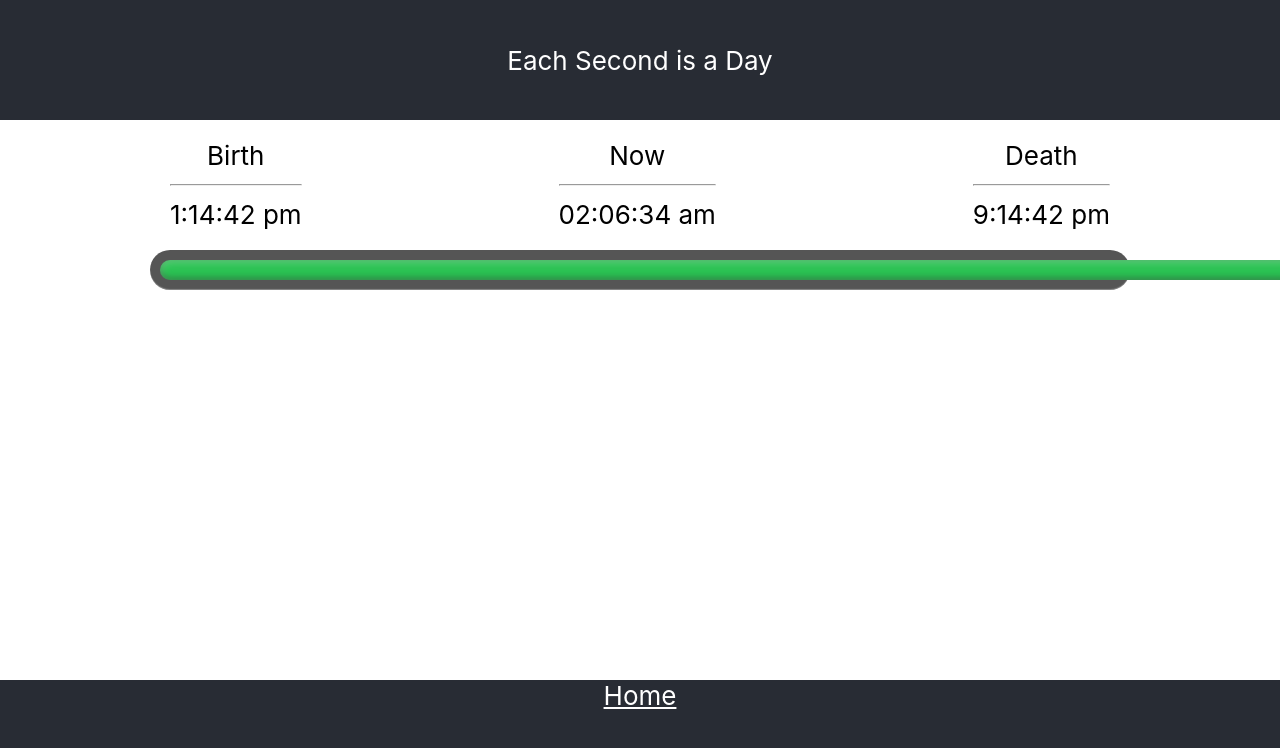
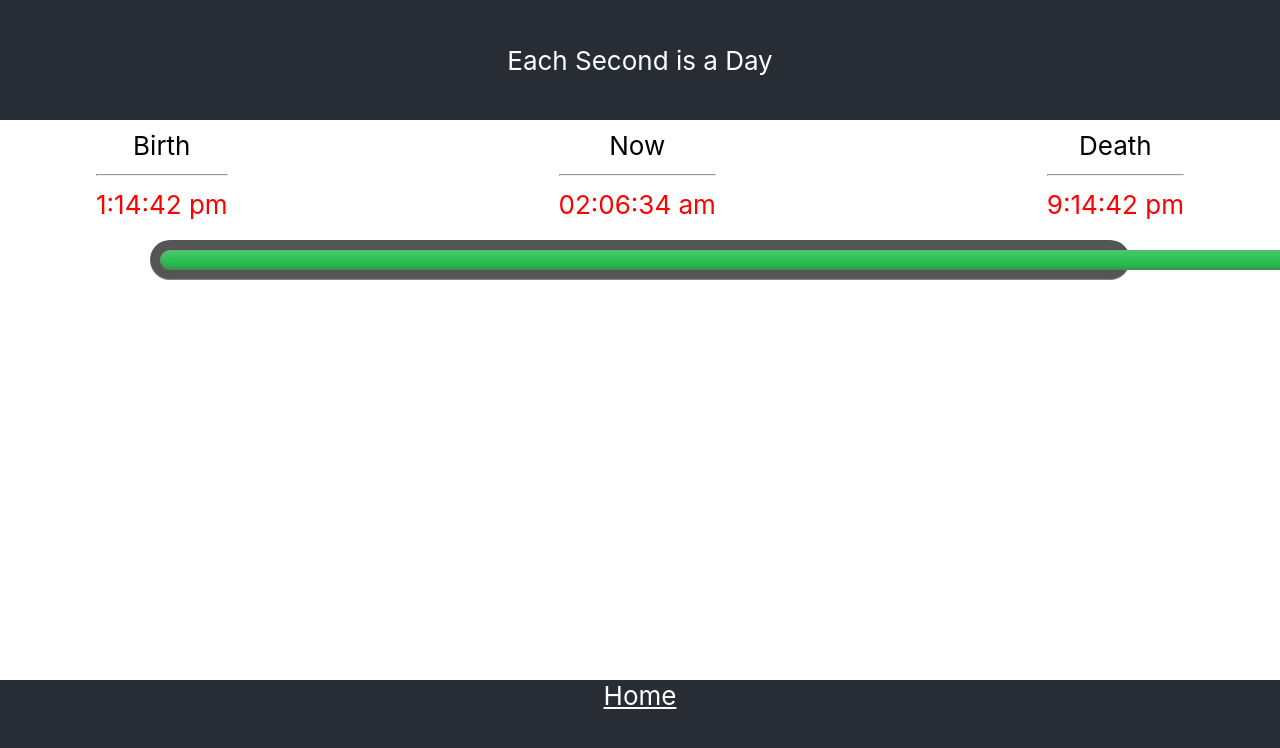
Before and after one commit to lawrend/eight-hours, a React (Create React App) app in the folder eighthours-using-react/: page /results/1/1/1 in a window 1280 px wide. Shown: the top 748 px of the page. Built offline with nearby package versions, Linux system fonts and the light colour scheme.

Commit message:
adjusted look and removed junk

```diff
--- a/eighthours-using-react/src/App.css
+++ b/eighthours-using-react/src/App.css
@@ -1,5 +1,4 @@
 .App {
-
   font-size: calc(10px + 2vh);
   text-align: center;
 }
@@ -16,9 +15,9 @@
 }
 
 .home {
-  display: flex;
-  align-items: center;
-  justify-content: space-around;
+  /* display: flex; */
+  /* align-items: center; */
+  /* justify-content: space-around; */
 }
 
 .footer {
--- a/eighthours-using-react/src/components/BdayInput.js
+++ b/eighthours-using-react/src/components/BdayInput.js
@@ -2,16 +2,17 @@ import React  from 'react';
 import { Link } from 'react-router-dom';
 
 export default props => (
+
   <form className='bday-input-form' onSubmit={props.onSubmit}>
 
-    <label className='bday-input-label'>BIRTHDAY:
+    <label className='bday-input-label'>BIRTHDAY:</label>
+
+    <Link to={`results/${props.bday}` }>
+      <button type="submit" id="results-button">
+      </button>
+    </Link>
+
     <input className='bday-input' placeholder="mm/dd/yyyy" onChange={props.handleChange} value={props.bday}/>
-  </label>
 
-  <Link to={`results/${props.bday}` }>
-    <button type="submit" id="results-button">
-    </button>
-  </Link>
-
-</form>
+  </form>
 )
--- a/eighthours-using-react/src/components/BirthTime.js
+++ b/eighthours-using-react/src/components/BirthTime.js
@@ -1,5 +1,5 @@
 import React from 'react';
 
 export default props => (
-  <div className='birth-time'>Birth <hr />{props.birthtime}</div>
+  <div className='birth-time'>Birth<hr /><span className="time-readout"> {props.birthtime}</span></div>
 )
--- a/eighthours-using-react/src/components/DeathTime.js
+++ b/eighthours-using-react/src/components/DeathTime.js
@@ -1,5 +1,5 @@
 import React from 'react';
 
 export default props => (
-  <div className='death-time'>Death <hr />{props.diedtime}</div>
+  <div className='death-time'>Death<hr/><span className="time-readout">{props.diedtime}</span></div>
 )
--- a/eighthours-using-react/src/components/TodayTime.js
+++ b/eighthours-using-react/src/components/TodayTime.js
@@ -2,5 +2,5 @@ import React from 'react';
 import moment from 'moment';
 
 export default props => (
-  <div className='today-time'>Now <hr /> {moment().format("hh:mm:ss a")}</div>
+  <div className='today-time'>Now<hr /><span className="time-readout"> {moment().format("hh:mm:ss a")}</span></div>
 )
--- a/eighthours-using-react/src/containers/PresentContainer.js
+++ b/eighthours-using-react/src/containers/PresentContainer.js
@@ -1,6 +1,4 @@
 import React, { Component } from 'react';
-// import moment from 'moment';
-import TodayDate from '../components/TodayDate';
 import TodayTime from '../components/TodayTime';
 
 class PresentContainer extends Component {
--- a/eighthours-using-react/src/containers/ResultsDisplay.js
+++ b/eighthours-using-react/src/containers/ResultsDisplay.js
@@ -3,7 +3,6 @@ import BirthTime from '../components/BirthTime.js';
 import DeathTime from '../components/DeathTime.js';
 import PresentContainer from './PresentContainer';
 
-import TodayTime from '../components/TodayTime';
 import moment from 'moment';
 import { Link } from 'react-router-dom';
 import '../css/result.css';
@@ -43,7 +42,7 @@ export default class ResultsDisplay extends Component {
       <div>
         <div className="results-display">
 
-        <div className='flex-container times'>
+          <div className='times'>
 
             <div className='flex-container'>
               <BirthTime birthtime={this.calculateBirth(bday)} />
@@ -57,6 +56,7 @@ export default class ResultsDisplay extends Component {
             <div className='flex-container'>
               <DeathTime diedtime={this.calculateDeath(bday)} />
             </div>
+
           </div>
 
           <div className="meter">
--- a/eighthours-using-react/src/css/result.css
+++ b/eighthours-using-react/src/css/result.css
@@ -1,17 +1,20 @@
 .results-display {
   display: flex;
   flex-direction: column;
-  justify-content: space-around;
+  /* justify-content: space-around; */
   align-items: center;
+  margin-top: 10px;
 }
 
 .flex-container {
-  margin: 10px;
+  /* margin: 10px; */
   display: flex;
+  /* justify-content: space-between; */
 }
 
 .times {
-  width: 75vw;
+  width: 85vw;
+  display: flex;
   justify-content: space-between;
 }
 
@@ -19,15 +22,19 @@
   visibility: hidden;
 }
 
+.time-readout {
+  color: red;
+}
+
 .bday-input {
   color: green;
   font-size: calc(10px + 2vh);
   margin: 15px;
-  width: 20vw;
+  width: 40vw;
   text-align: center;
 }
 .bday-input-label {
-  width: 20vw;
+  width: 40vw;
 }
 
 .bday-input-form {
@@ -44,6 +51,7 @@
 	border-radius: 25px;
 	padding: 10px;
 	box-shadow: inset 0 -1px 1px rgba(255,255,255,0.3);
+    margin: 20px;
 }
 
 .spanner {
```
Also changed, not shown: eighthours-using-react/src/containers/Home.js (+4 -6 lines). Lines whose indentation alone changed are shown as unchanged.
